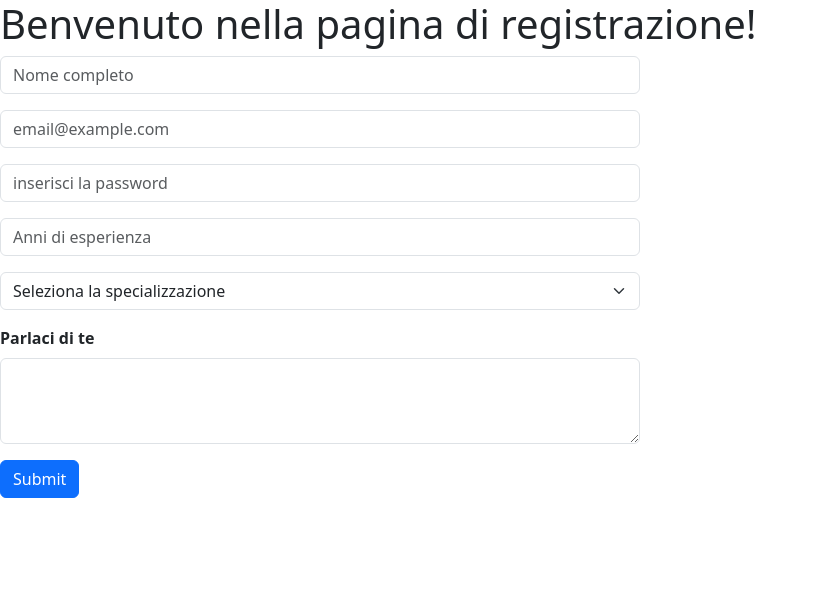
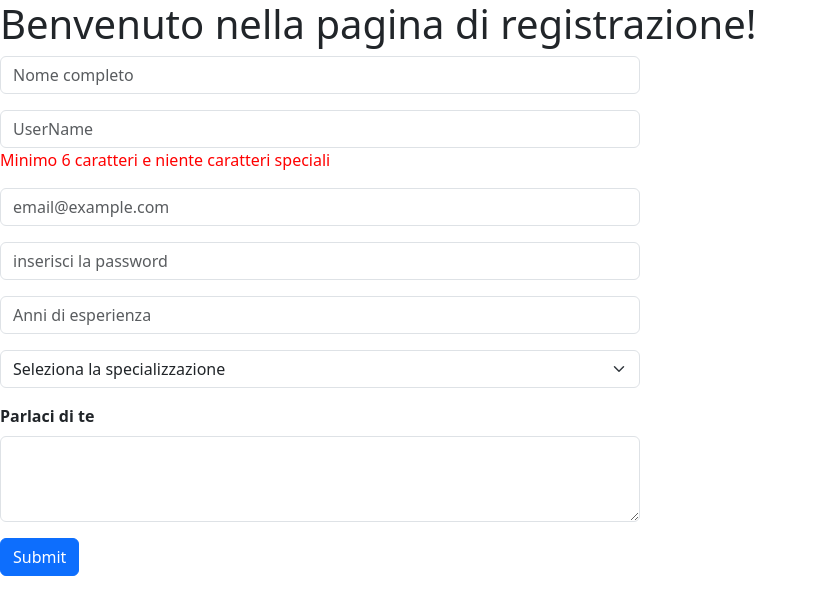
Before and after one commit to MicheleTodeschini/ex-react-useref-signup, a React (Vite) app: page / in a window 1280 px wide. Shown: the top 614 px of the page, without its empty margins (0-817 px from the left). Built offline with nearby package versions, Linux system fonts and the light colour scheme.

Commit message:
add userName filed and real time validation

```diff
--- a/src/App.jsx
+++ b/src/App.jsx
@@ -1,20 +1,26 @@
 
-import { useState } from 'react'
+import { useState, useEffect, useMemo } from 'react'
 import './App.css'
 
 function App() {
 
   const [fullName, setFullName] = useState('')
+  const [userName, setUserName] = useState('')
   const [mail, setMail] = useState('')
   const [password, setPassword] = useState('')
   const [anniEsperienza, setAnniEsperienza] = useState('')
   const [specializzazione, setSpecializzazione] = useState('')
   const [textArea, setTextArea] = useState('')
 
+  const letters = "abcdefghijklmnopqrstuvwxyz";
+  const numbers = "0123456789";
+  const symbols = `!@#$%^&*()-_=+[]{}|;:'\\",.<>?/\\\`~`;
+
   function stampaConsole(e) {
     e.preventDefault()
     console.log(`
     Nome completo: ${fullName}
+    UserName: ${userName}
     Mail: ${mail}
     Password: ${password}
     Anni di Esperienza: ${anniEsperienza}
@@ -30,6 +36,13 @@ function App() {
 
   }
 
+  const checkUsername = useMemo(() => {
+    const valido = userName.split('').every(char =>
+      letters.includes(char.toLocaleLowerCase()) || numbers.includes(char)
+    )
+    return valido && userName.length >= 6
+  }, [userName])
+
 
   return (
     <>
@@ -42,6 +55,19 @@ function App() {
             value={fullName}
             onChange={e => setFullName(e.target.value)}
             required />
+        </div>
+        <div className="mb-3 w-50">
+          <input type="text"
+            className="form-control "
+            placeholder='UserName'
+            value={userName}
+            onChange={e => setUserName(e.target.value)}
+            required />
+          <p style={{ color: checkUsername ? 'green' : 'red' }}>
+            {checkUsername
+              ? 'Username valido '
+              : 'Minimo 6 caratteri e niente caratteri speciali'}
+          </p>
         </div>
         <div className="mb-3 w-50">
           <input type="email"
```
Lines whose indentation alone changed are shown as unchanged.
